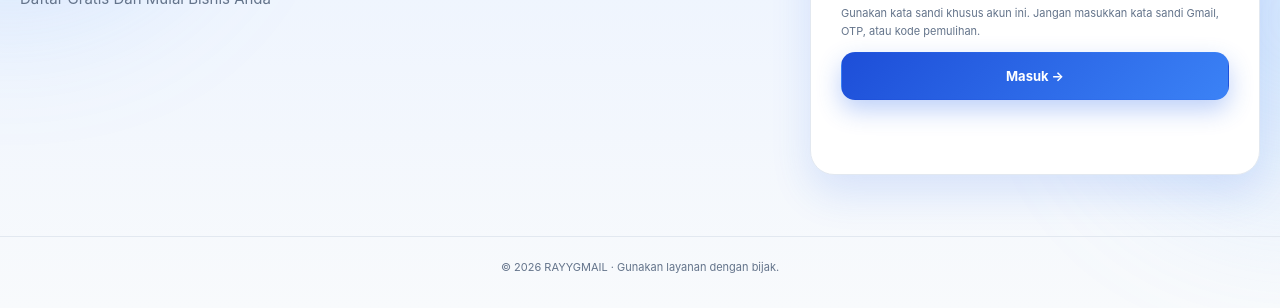
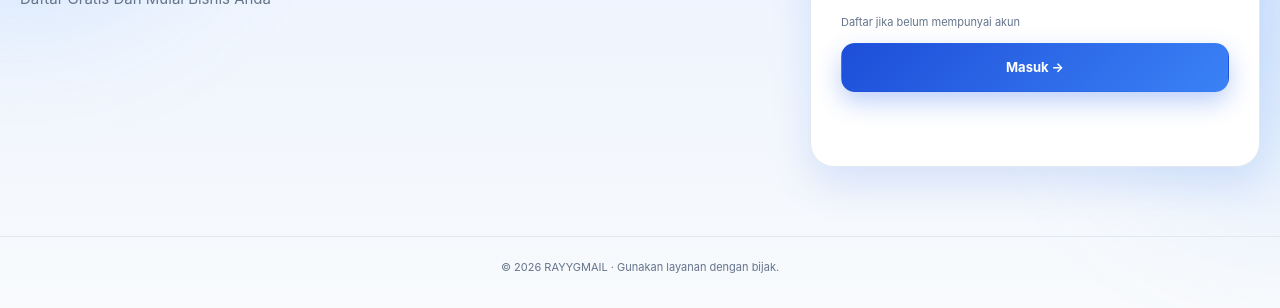
Before and after one commit to hendraprayogi73-alt/rayygmail, a plain HTML site: page index.html in a window 1280 px wide. Shown: the part 492-800 px from the top of the page. Drawn offline with Linux system fonts and the light colour scheme.

Commit message:
Update index.html

```diff
--- a/index.html
+++ b/index.html
@@ -52,7 +52,7 @@
           <label>Kata sandi
             <input id="authPassword" type="password" minlength="8" maxlength="200" autocomplete="current-password" required placeholder="Minimal 8 karakter">
           </label>
-          <p class="privacy-note">Gunakan kata sandi khusus akun ini. Jangan masukkan kata sandi Gmail, OTP, atau kode pemulihan.</p>
+          <p class="privacy-note">Daftar jika belum mempunyai akun</p>
           <button class="btn btn-primary btn-wide" id="authSubmit" type="submit">Masuk →</button>
         </form>
         <p class="message" id="authMessage" role="status"></p>
```
